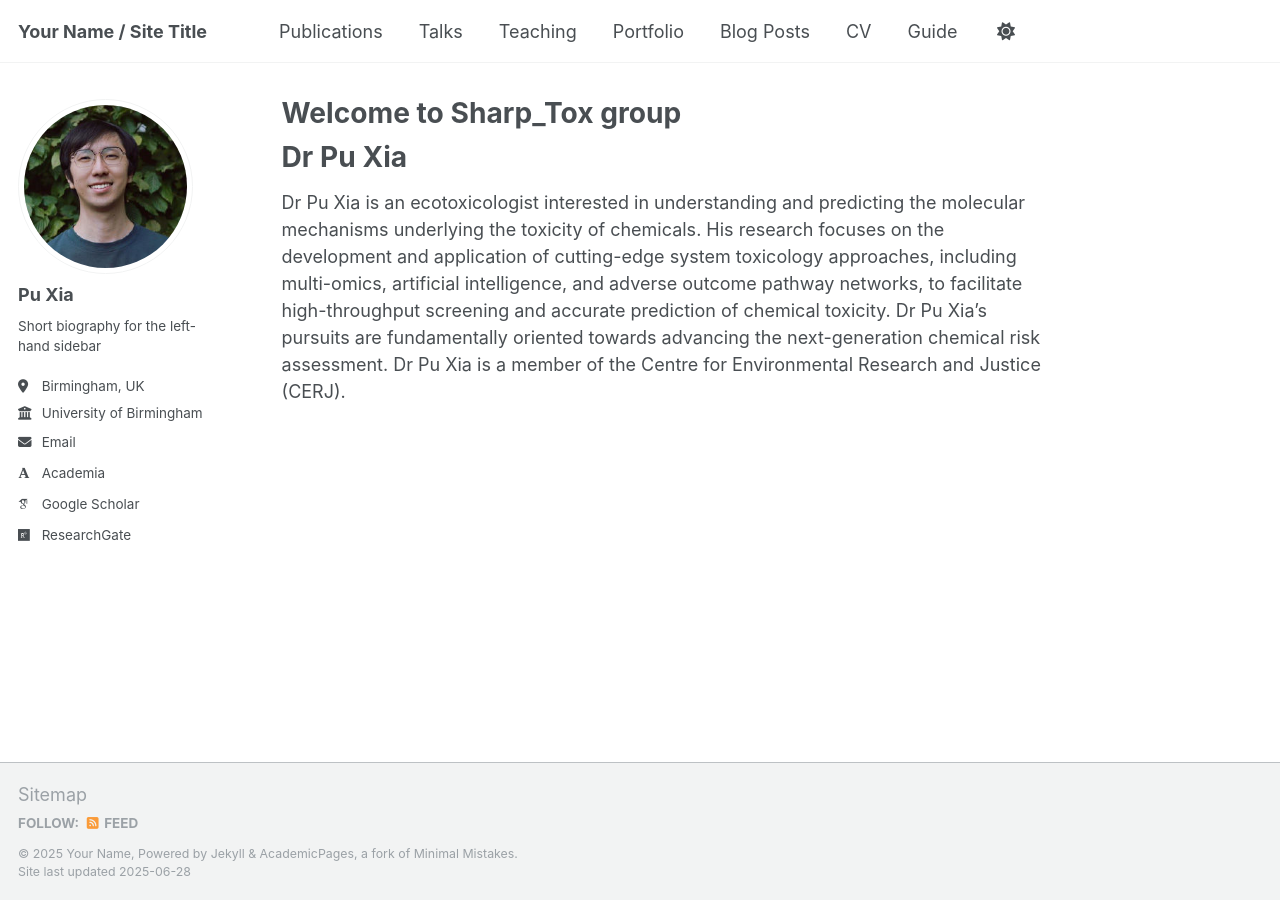
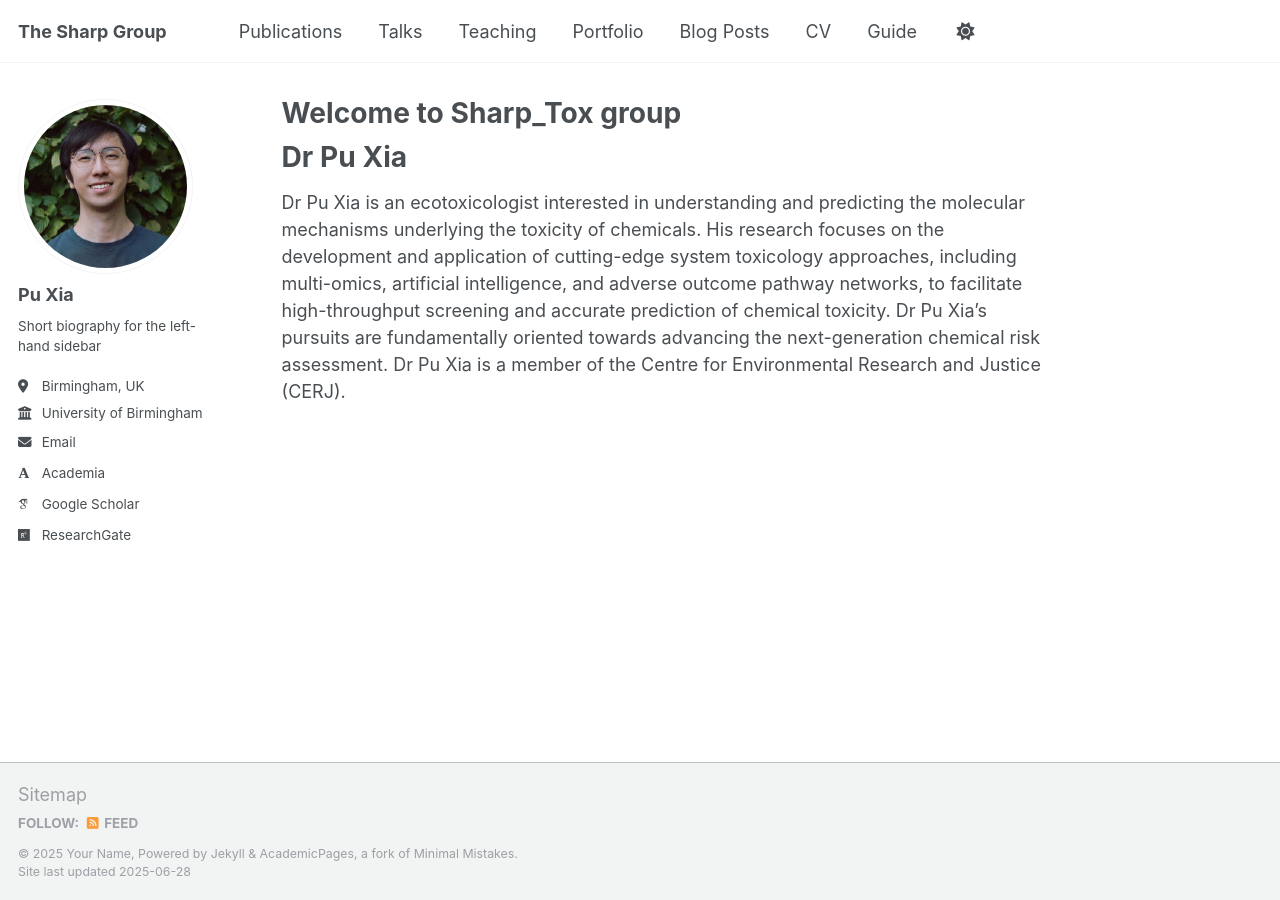
Before and after one commit to Sharp1989-08-31/xp_tox-AI, a Jekyll site: the page built from _pages/about.md, in a window 1280 px wide. Built offline with Jekyll 4.4.1, drawn with Linux system fonts in a browser that asks for light colours; some web fonts are replaced.

Commit message:
Update _config.yml

```diff
--- a/_config.yml
+++ b/_config.yml
@@ -9,7 +9,7 @@
 # Basic Site Settings
 locale                   : "en-US"
 site_theme               : "default"
-title                    : "Your Name / Site Title"
+title                    : "The Sharp Group"
 title_separator          : "-"
 name                     : &name "Your Name"
 description              : &description "personal description"
```
